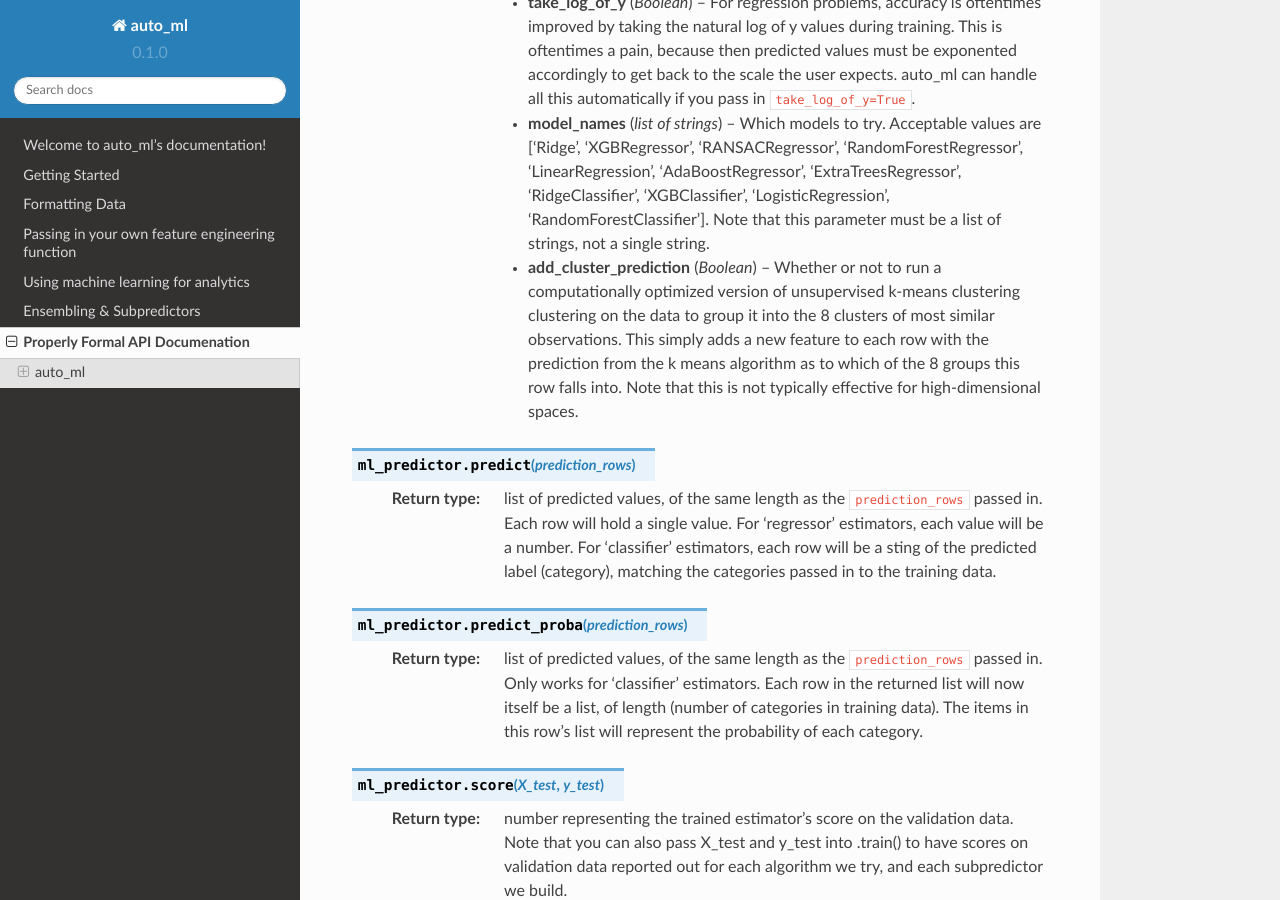
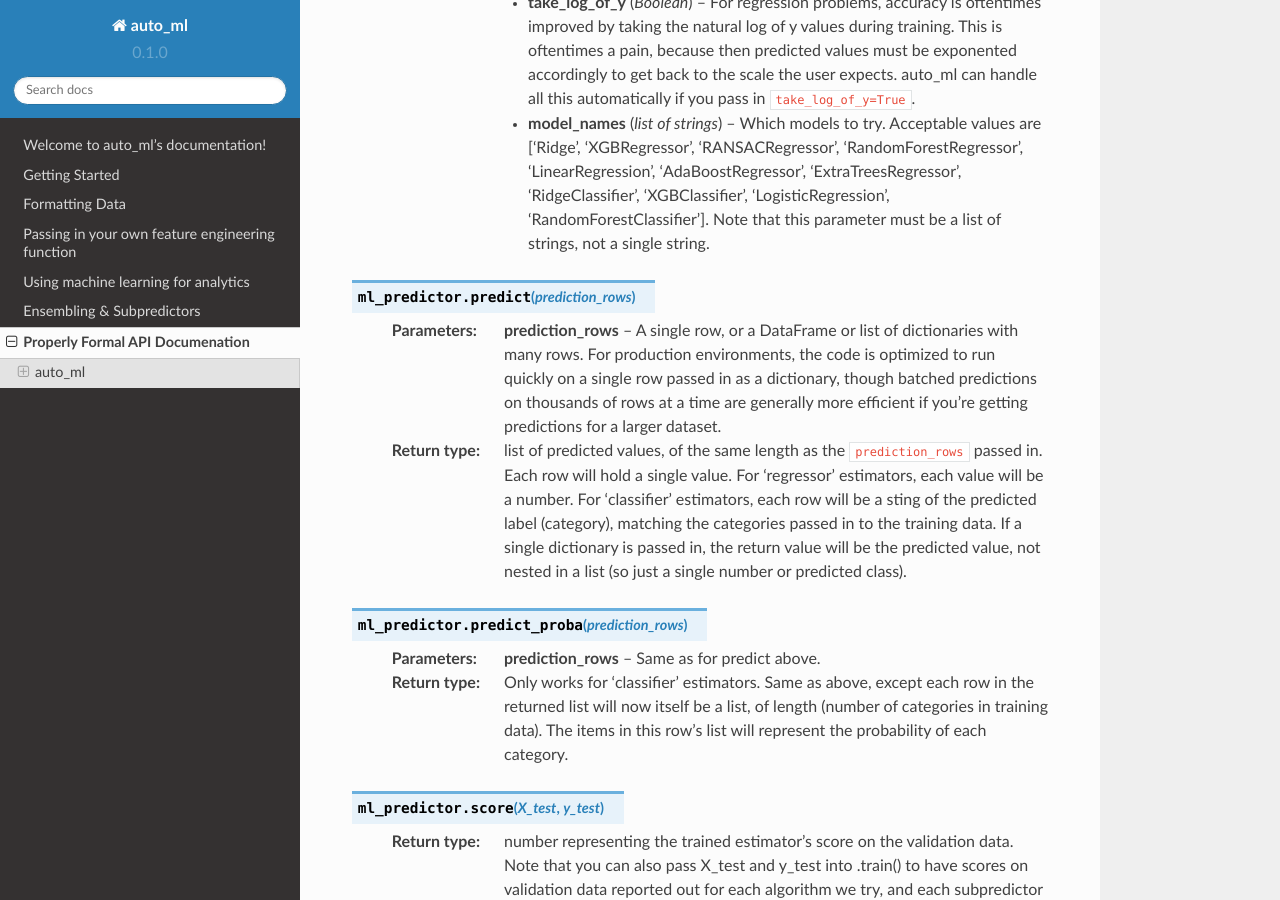
Before and after one commit to ClimbsRocks/auto_ml, a Sphinx documentation site: the page built from docs/source/api_docs_for_geeks.rst, in a window 1280 px wide and 900 px high, scrolled down 1653 px. Built offline with Sphinx 7.4.7 and the Read the Docs theme 2.0.0, drawn with Linux system fonts in a browser that asks for light colours; some of the changed text lies outside the part shown.

Commit message:
better docs for the inputs and return values

```diff
--- a/docs/source/api_docs_for_geeks.rst
+++ b/docs/source/api_docs_for_geeks.rst
@@ -9,8 +9,8 @@ auto_ml
 
   :param type_of_estimator: Whether you want a classifier or regressor
   :type type_of_estimator: 'regressor' or 'classifier'
-  :param column_descriptions: A key/value map noting which column is ``'output'``, along with any columns that are ``'nlp'`` or ``'categorical'``. See below for more details.
-  :type column_descriptions: dictionary, where each attribute name represents a column of data that will be present in at least some of the rows of training data, and each value describes that column as being either ['categorical', 'output', 'nlp', or 'continuous']. Note that 'continuous' data does not need to be labeled as such (all columns are assumed to be continuous unless labeled otherwise), and 'nlp' support is not included yet.
+  :param column_descriptions: A key/value map noting which column is ``'output'``, along with any columns that are ``'nlp'``, ``'date'``, ``'ignore'``, or ``'categorical'``. See below for more details.
+  :type column_descriptions: dictionary, where each attribute name represents a column of data that will be present in at least some of the rows of training data, and each value describes that column as being either ['categorical', 'output', 'nlp', 'date', 'ignore']. Note that 'continuous' data does not need to be labeled as such (all columns are assumed to be continuous unless labeled otherwise).
 
 .. py:method:: ml_predictor.train(raw_training_data, user_input_func=None)
 
@@ -49,18 +49,19 @@ auto_ml
   :param model_names: Which models to try. Acceptable values are ['Ridge', 'XGBRegressor', 'RANSACRegressor', 'RandomForestRegressor', 'LinearRegression', 'AdaBoostRegressor', 'ExtraTreesRegressor', 'RidgeClassifier', 'XGBClassifier', 'LogisticRegression', 'RandomForestClassifier']. Note that this parameter must be a list of strings, not a single string.
   :type model_names: list of strings
 
-  :param add_cluster_prediction: Whether or not to run a computationally optimized version of unsupervised k-means clustering clustering on the data to group it into the 8 clusters of most similar observations. This simply adds a new feature to each row with the prediction from the k means algorithm as to which of the 8 groups this row falls into. Note that this is not typically effective for high-dimensional spaces.
-  :type add_cluster_prediction: Boolean
-
 
 .. py:method:: ml_predictor.predict(prediction_rows)
 
-  :rtype: list of predicted values, of the same length as the ``prediction_rows`` passed in. Each row will hold a single value. For 'regressor' estimators, each value will be a number. For 'classifier' estimators, each row will be a sting of the predicted label (category), matching the categories passed in to the training data.
+  :param prediction_rows: A single row, or a DataFrame or list of dictionaries with many rows. For production environments, the code is optimized to run quickly on a single row passed in as a dictionary, though batched predictions on thousands of rows at a time are generally more efficient if you're getting predictions for a larger dataset.
+
+  :rtype: list of predicted values, of the same length as the ``prediction_rows`` passed in. Each row will hold a single value. For 'regressor' estimators, each value will be a number. For 'classifier' estimators, each row will be a sting of the predicted label (category), matching the categories passed in to the training data. If a single dictionary is passed in, the return value will be the predicted value, not nested in a list (so just a single number or predicted class).
 
 
 .. py:method:: ml_predictor.predict_proba(prediction_rows)
 
-  :rtype: list of predicted values, of the same length as the ``prediction_rows`` passed in. Only works for 'classifier' estimators. Each row in the returned list will now itself be a list, of length (number of categories in training data). The items in this row's list will represent the probability of each category.
+  :param prediction_rows: Same as for predict above.
+
+  :rtype:  Only works for 'classifier' estimators. Same as above, except each row in the returned list will now itself be a list, of length (number of categories in training data). The items in this row's list will represent the probability of each category.
 
 
 .. py:method:: ml_predictor.score(X_test, y_test)
```
